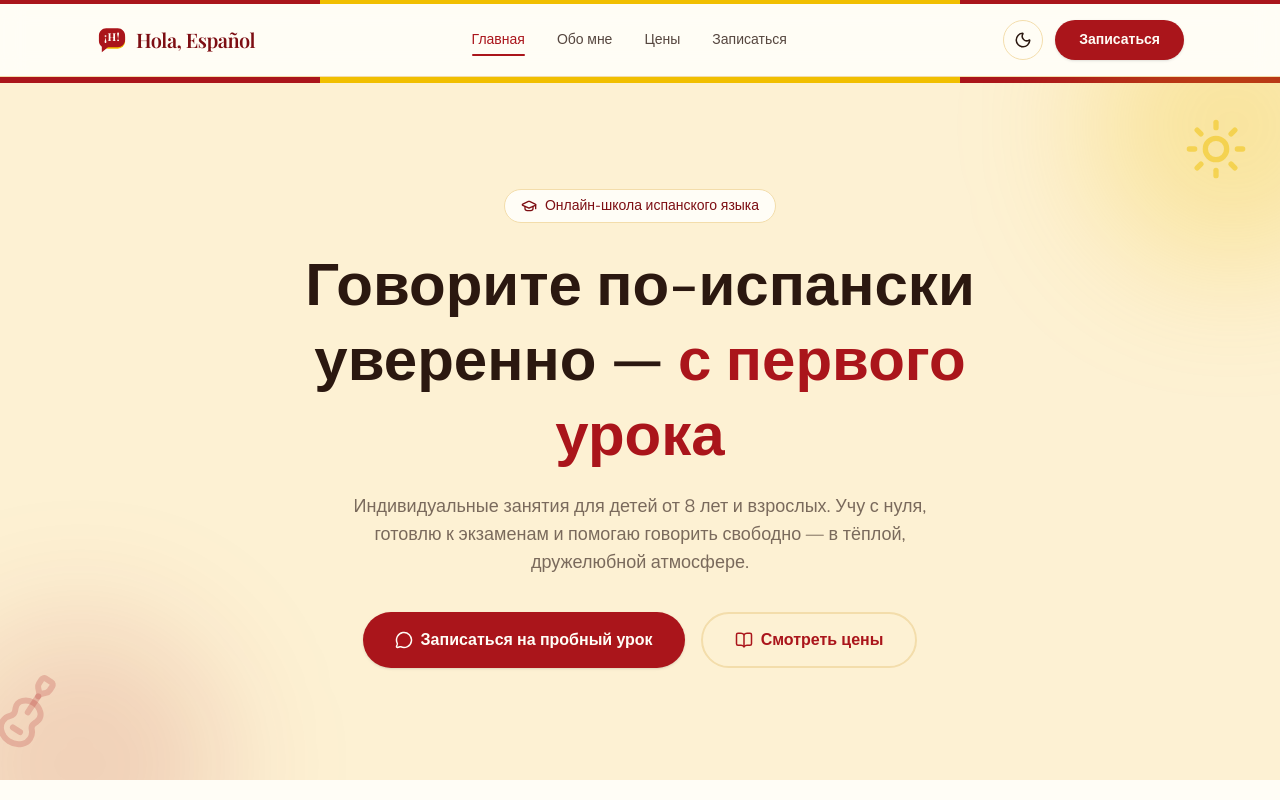
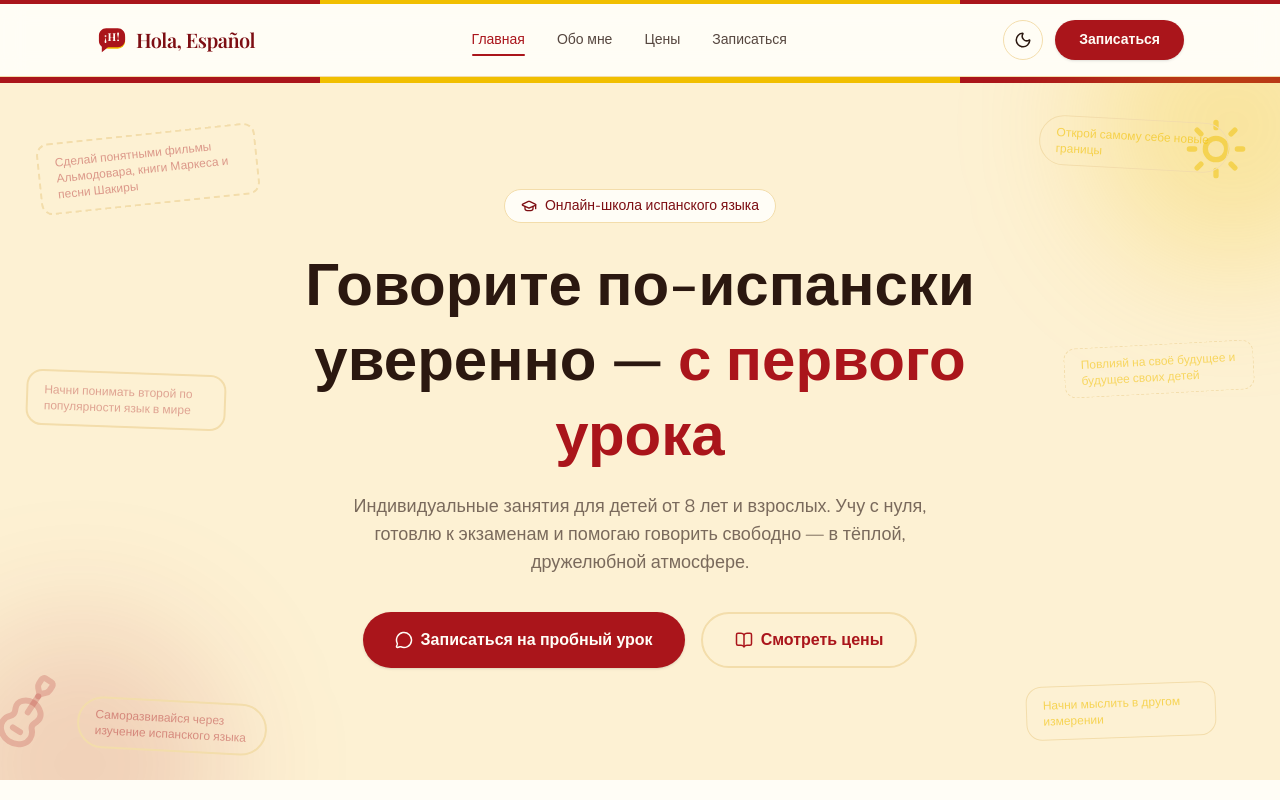
Before and after one commit to katerine47/education, a Next.js app: page / in a window 1280 px wide. Shown: the top 800 px of the page. Built offline with nearby package versions, Linux system fonts and the light colour scheme.

Commit message:
Add decorative motivational phrases to hero section background

```diff
--- a/components/sections/hero.tsx
+++ b/components/sections/hero.tsx
@@ -24,6 +24,44 @@ export function Hero() {
         size={72}
         className="pointer-events-none absolute -left-2 bottom-8 hidden -rotate-12 text-primary/20 sm:block"
       />
+
+      {/* Decorative background phrases */}
+      <div
+        aria-hidden
+        className="pointer-events-none absolute left-[3%] top-[8%] hidden max-w-[220px] -rotate-6 rounded-xl border-2 border-dashed border-primary/25 px-4 py-2.5 text-xs font-medium text-primary/40 md:block"
+      >
+        Сделай понятными фильмы Альмодовара, книги Маркеса и песни Шакиры
+      </div>
+      <div
+        aria-hidden
+        className="pointer-events-none absolute right-[4%] top-[6%] hidden max-w-[190px] rotate-3 rounded-full border border-accent/40 px-4 py-2 text-xs font-medium text-accent/60 lg:block"
+      >
+        Открой самому себе новые границы
+      </div>
+      <div
+        aria-hidden
+        className="pointer-events-none absolute left-[2%] top-[42%] hidden max-w-[200px] rotate-2 rounded-2xl border-2 border-primary/20 px-4 py-2.5 text-xs font-medium text-primary/35 lg:block"
+      >
+        Начни понимать второй по популярности язык в мире
+      </div>
+      <div
+        aria-hidden
+        className="pointer-events-none absolute right-[2%] top-[38%] hidden max-w-[190px] -rotate-3 rounded-xl border border-dashed border-accent/40 px-4 py-2 text-xs font-medium text-accent/55 md:block"
+      >
+        Повлияй на своё будущее и будущее своих детей
+      </div>
+      <div
+        aria-hidden
+        className="pointer-events-none absolute bottom-[4%] left-[6%] hidden max-w-[190px] rotate-3 rounded-full border-2 border-primary/25 px-4 py-2 text-xs font-medium text-primary/40 lg:block"
+      >
+        Саморазвивайся через изучение испанского языка
+      </div>
+      <div
+        aria-hidden
+        className="pointer-events-none absolute bottom-[6%] right-[5%] hidden max-w-[190px] -rotate-2 rounded-2xl border border-accent/40 px-4 py-2.5 text-xs font-medium text-accent/60 md:block"
+      >
+        Начни мыслить в другом измерении
+      </div>
 
       <div className="relative mx-auto flex max-w-6xl flex-col items-center px-5 py-20 text-center sm:px-8 sm:py-28">
         <Reveal>
```
